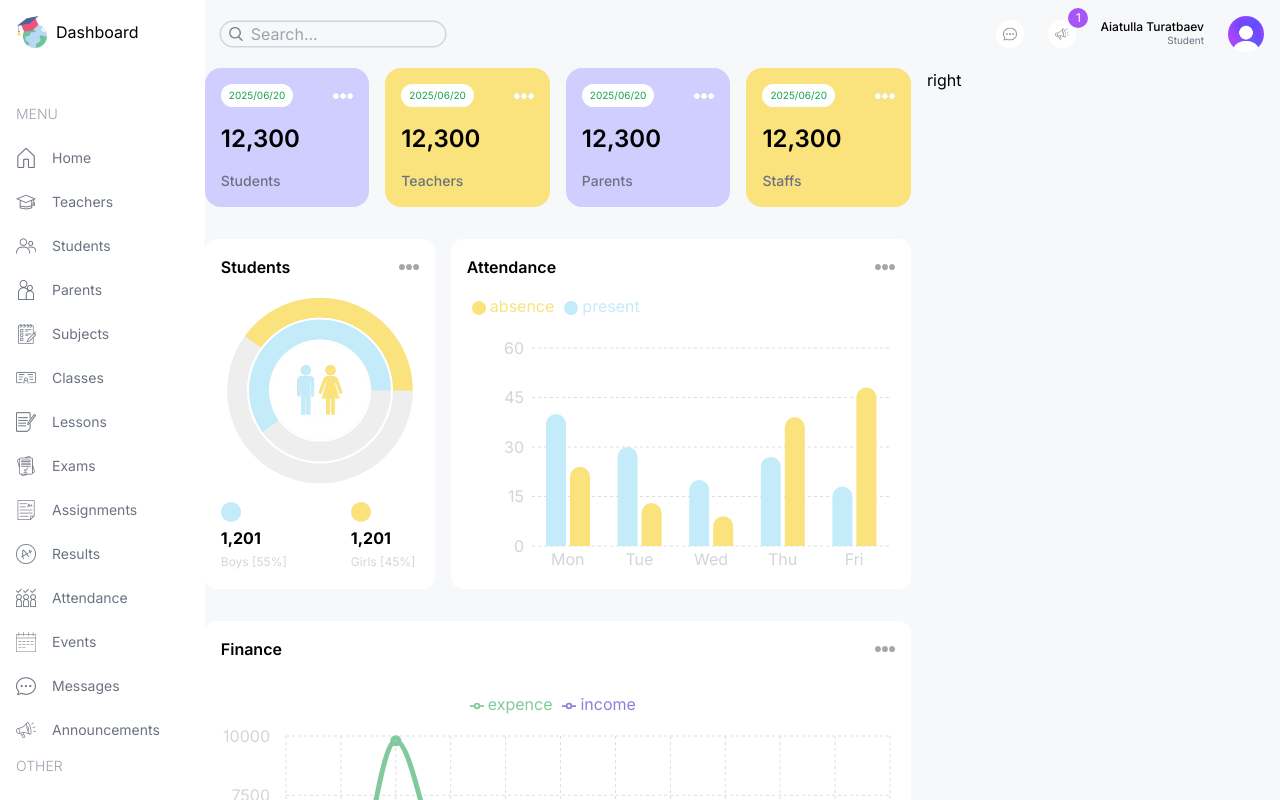
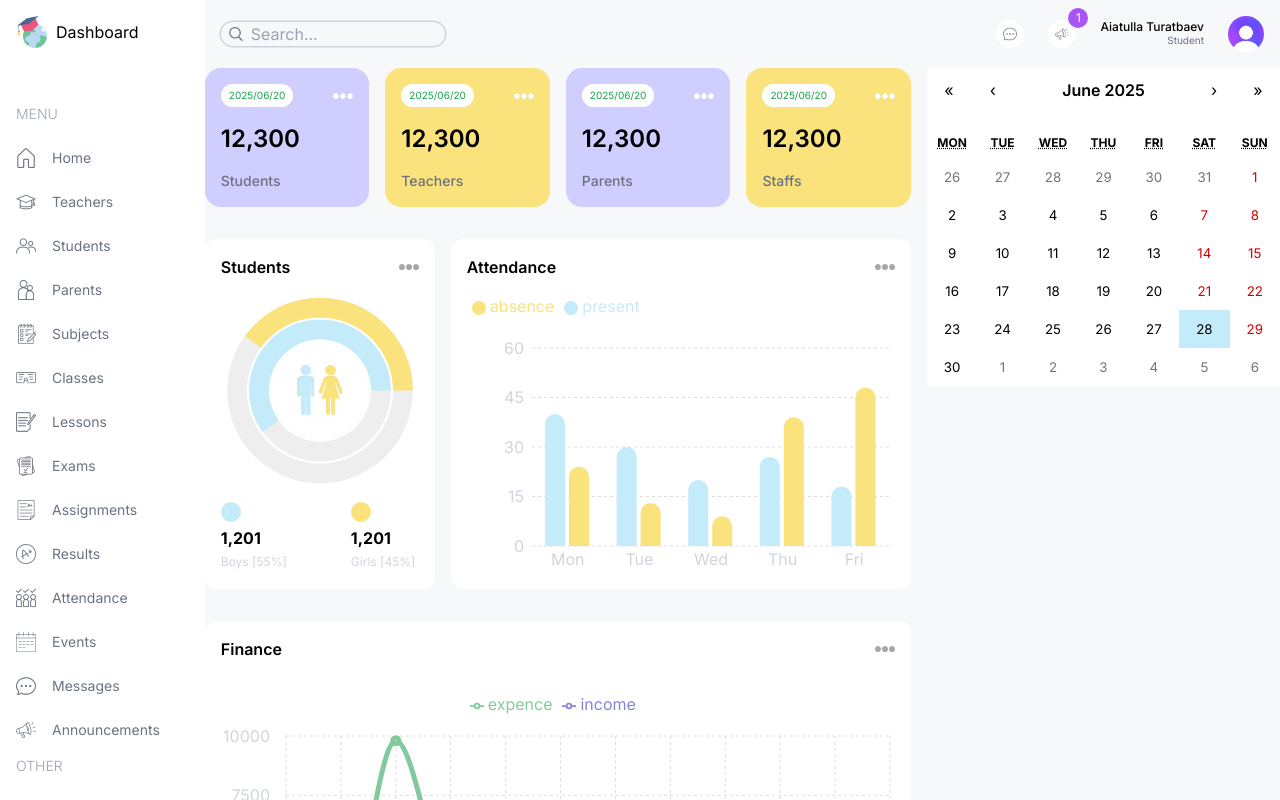
Before and after one commit to Aiatulla/dashboard, a Next.js app: page /admin in a window 1280 px wide. Built offline with nearby package versions, Linux system fonts and the light colour scheme.

Commit message:
event-calendar

```diff
--- a/src/app/(dashboard)/admin/page.tsx
+++ b/src/app/(dashboard)/admin/page.tsx
@@ -1,5 +1,6 @@
 import AttandanceChart from "@/components/attendance-chart";
 import CountChart from "@/components/count-cart";
+import EventCalendar from "@/components/event-calendar";
 import FinanceChart from "@/components/finance-chart";
 import UserCard from "@/components/user-card";
 
@@ -32,7 +33,9 @@
         </div>
       </div>
       {/* Right */}
-      <div className="w-1/3">right</div>
+      <div className="w-1/3 flex flex-col gap-6">
+        <EventCalendar />
+      </div>
     </div>
   );
 };
--- a/src/app/globals.css
+++ b/src/app/globals.css
@@ -1,3 +1,18 @@
 @tailwind base;
 @tailwind components;
 @tailwind utilities;
+
+.react-calendar {
+  width: 100% !important;
+  font-family: "Inter", sans-serif !important;
+  border: none !important;
+}
+
+.react-calendar__tile--active {
+  background-color: #c3ebfa !important;
+  color: black !important;
+}
+
+.react-calendar__navigation__label__labelText {
+  font-weight: 600;
+}
--- /dev/null
+++ b/src/components/event-calendar.tsx
@@ -0,0 +1,19 @@
+"use client";
+import { useState } from "react";
+import Calendar from "react-calendar";
+import "react-calendar/dist/Calendar.css";
+
+type ValuePiece = Date | null;
+
+type Value = ValuePiece | [ValuePiece, ValuePiece];
+
+const EventCalendar = () => {
+  const [value, onChange] = useState<Value>(new Date());
+  return (
+    <div className="w-full rounded-md bg-white">
+      <Calendar onChange={onChange} value={value} />
+    </div>
+  );
+};
+
+export default EventCalendar;
```
Also changed, not shown: package.json (+6 -4 lines), 1 other file (tests, documents, lock files or other folders).
